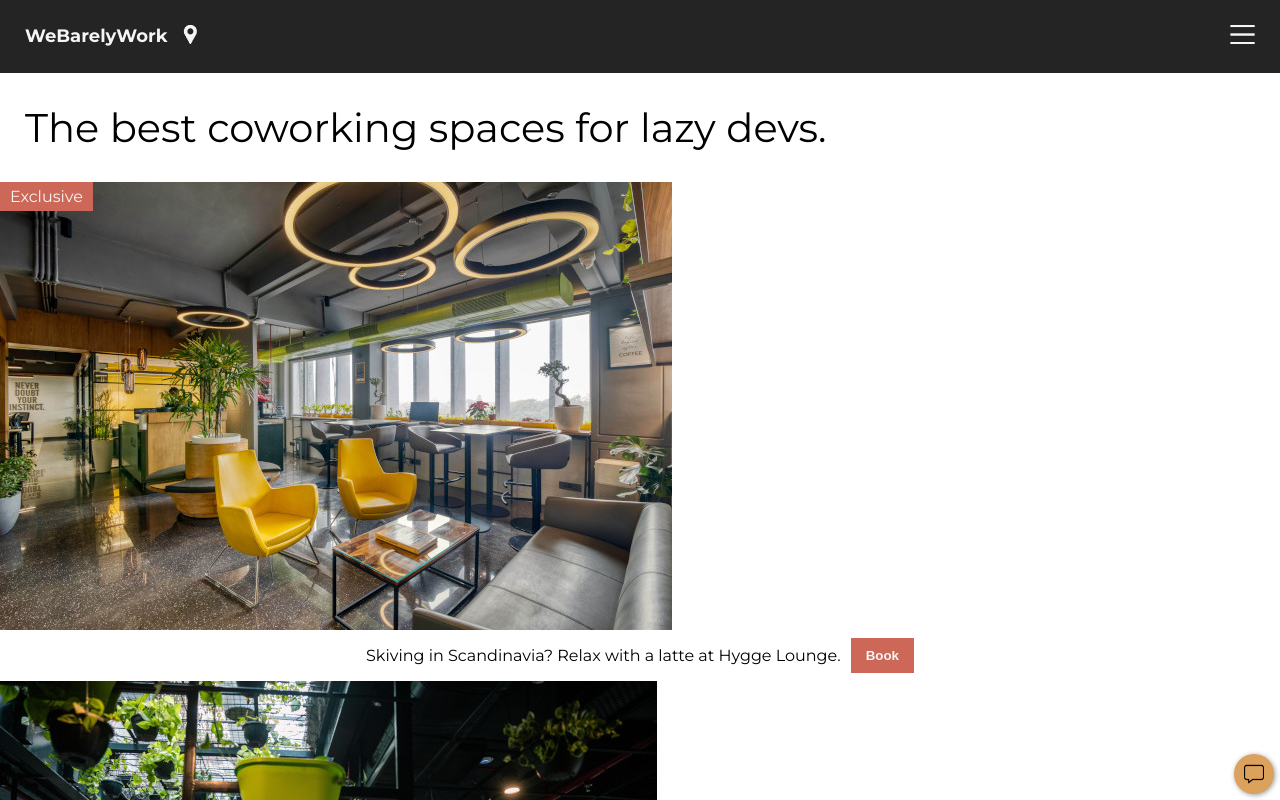
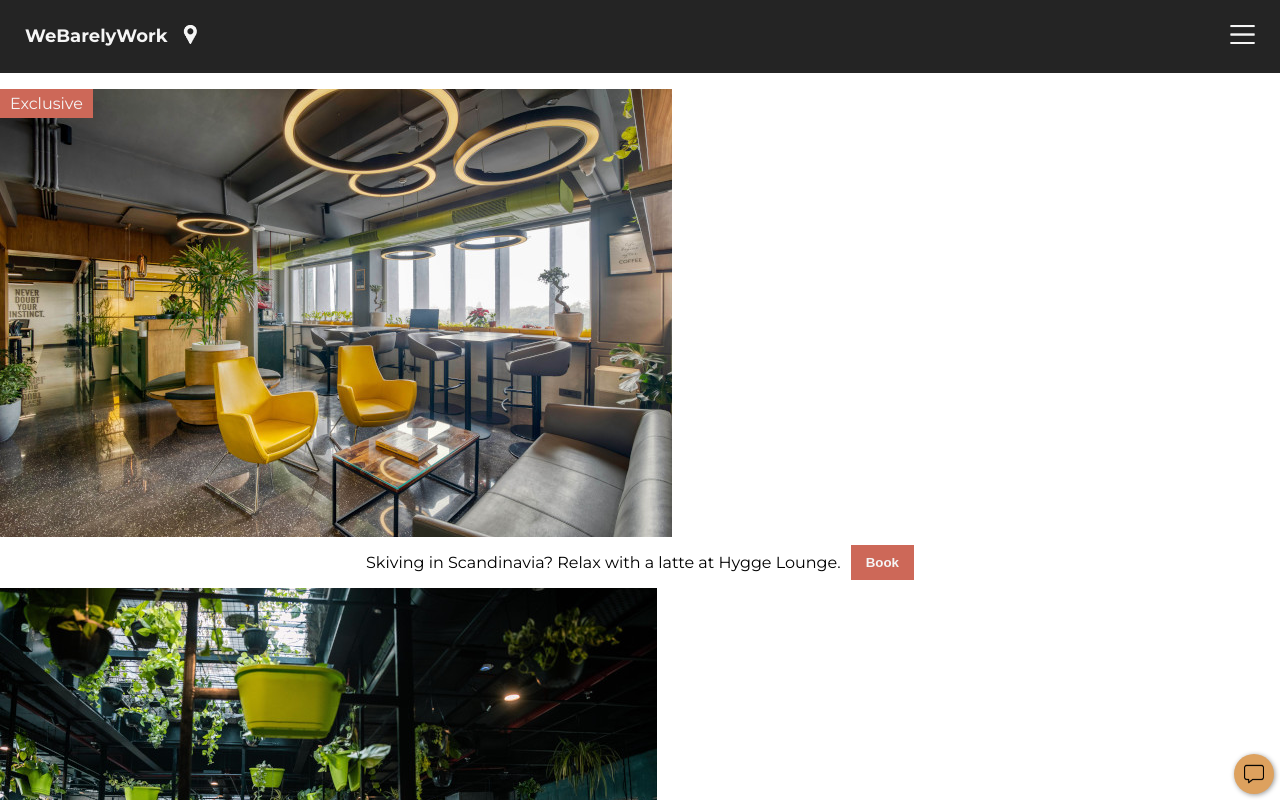
Before and after one commit to mohs-in/cowork-space, a React (Vite) app: page / in a window 1280 px wide. Shown: the top 800 px of the page. Built offline with nearby package versions, Linux system fonts and the light colour scheme.

Commit message:
added semantics to the componenet

```diff
--- a/components/Header.jsx
+++ b/components/Header.jsx
@@ -3,7 +3,6 @@ import locLogo from '/loc.png'
 import hamburger from '/burger.png'
 function Header() {
     return (
-        <div>
         <nav>
             <ul>
                 <li class="logo">
@@ -15,10 +14,6 @@ function Header() {
                 <li id='burger-icon'><img src={hamburger} className="icon"  alt="hamburger icon" /></li>
             </ul>
         </nav>
-            <section>
-                <h1>The best coworking spaces for lazy devs.</h1>
-            </section>
-        </div>
     )
 }
 
```
Lines whose indentation alone changed are shown as unchanged.
